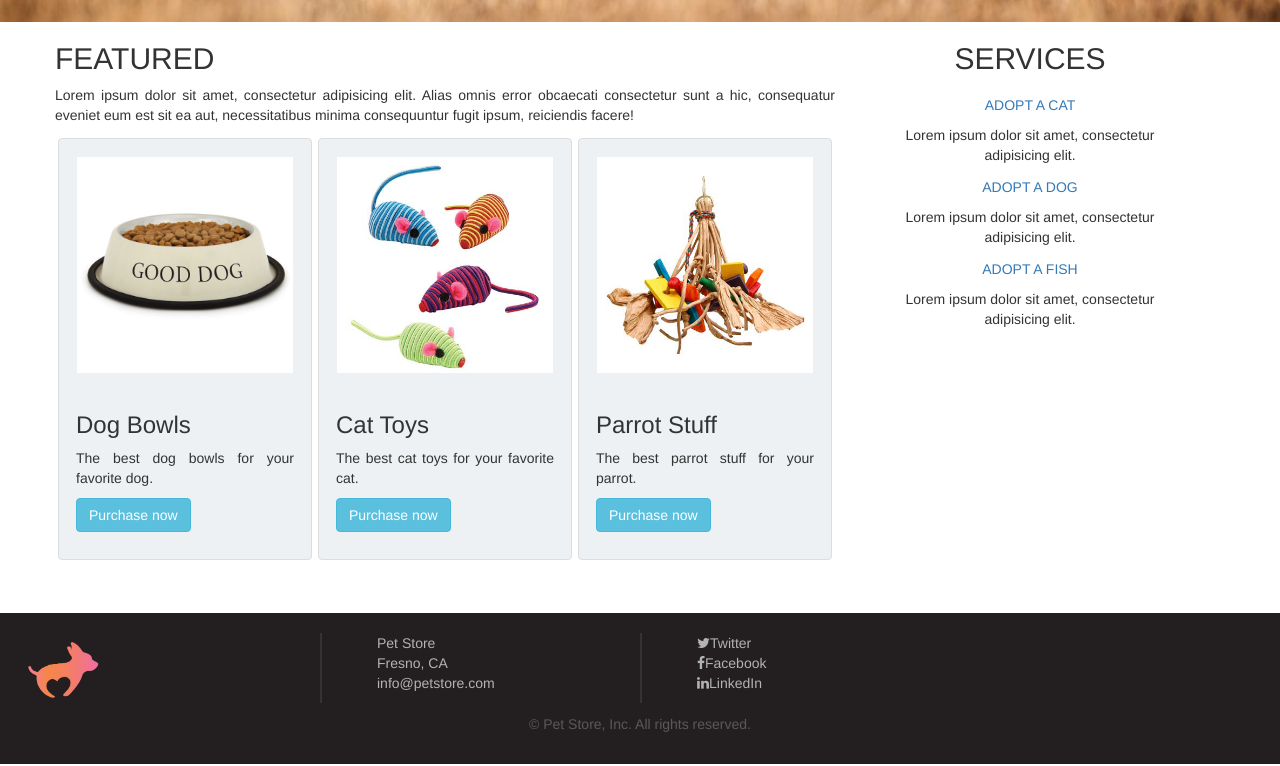
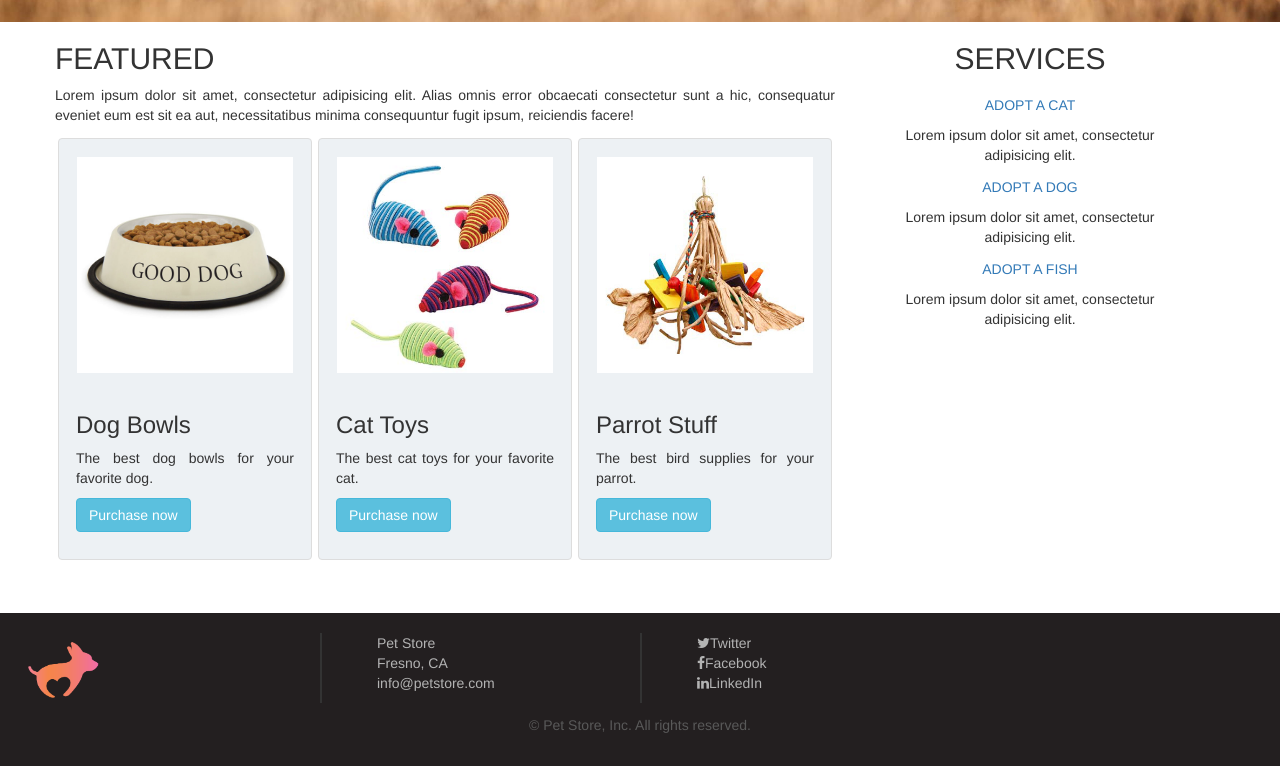
Before and after one commit to wanjeff/pet-store-demo, a plain HTML site: page index.html in a window 1280 px wide. Shown: the part 449-1215 px from the top of the page. Drawn offline with nearby package versions, Linux system fonts and the light colour scheme.

Commit message:
added bird stuff and footer padding

```diff
--- a/css/style.css
+++ b/css/style.css
@@ -59,6 +59,6 @@ color: #ff827b;
   color: #b3b3b3;
 }
 .footer {
-  padding: 10px;
+  padding: 11px;
   color: #595959;
 }
--- a/index.html
+++ b/index.html
@@ -74,7 +74,7 @@
 									<img src="img/product3.jpg" alt="Dog Bowls" class="img-responsive">
 									<div class="caption">
 										<h3>Parrot Stuff</h3>
-										<p class="text-justify">The best parrot stuff for your parrot.</p>
+										<p class="text-justify">The best bird supplies for your parrot.</p>
 										<p><a href="#" class="btn btn-info" role="button">Purchase now</a></p>
 									</div>
 								</div>
```
